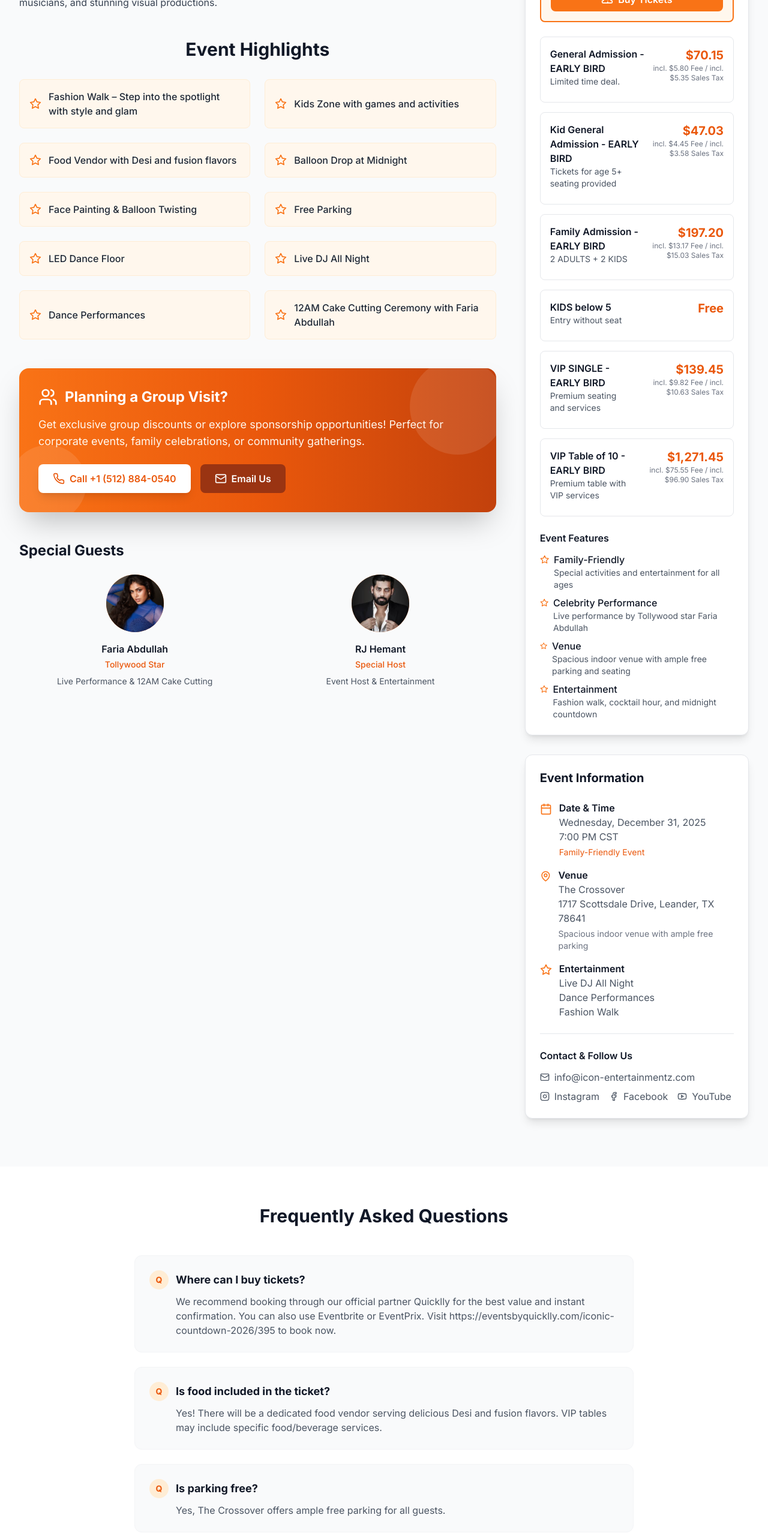
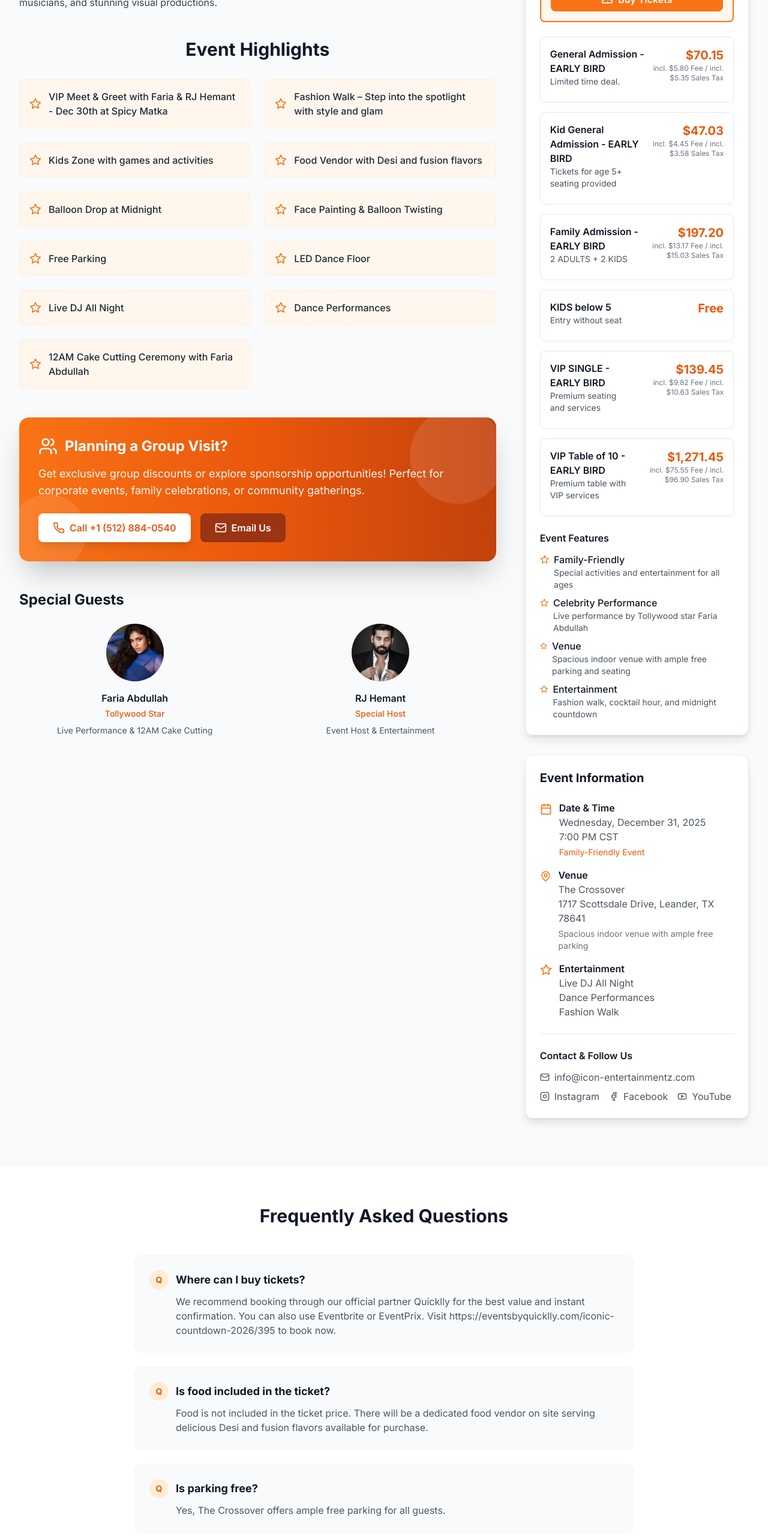
Before and after one commit to iconentertainmentz2025/icon-showtime, a React (Vite) app: page /events in a window 1280 px wide. Shown: the part 1638-4204 px from the top of the page at 60% size. Built offline with nearby package versions, Linux system fonts and the light colour scheme; a web font is replaced by a local one.

Commit message:
Update Events page: food FAQ, VIP Meet & Greet, fix Details button

```diff
--- a/src/pages/Events.jsx
+++ b/src/pages/Events.jsx
@@ -64,6 +64,7 @@ const Events = () => {
     ],
     description: "Ring in the New Year with lights, laughter, and unforgettable memories at ICONIC Countdown 2026, Austin's most electrifying Desi celebration! Join us for a glamorous, family-friendly night hosted by the one and only RJ Hemant, featuring Tollywood star Faria Abdullah — visiting Austin for the very first time!",
     highlights: [
+      "VIP Meet & Greet with Faria & RJ Hemant - Dec 30th at Spicy Matka",
       "Fashion Walk – Step into the spotlight with style and glam",
       "Kids Zone with games and activities",
       "Food Vendor with Desi and fusion flavors",
@@ -119,7 +120,7 @@ const Events = () => {
     },
     {
       question: "Is food included in the ticket?",
-      answer: "Yes! There will be a dedicated food vendor serving delicious Desi and fusion flavors. VIP tables may include specific food/beverage services."
+      answer: "Food is not included in the ticket price. There will be a dedicated food vendor on site serving delicious Desi and fusion flavors available for purchase."
     },
     {
       question: "Is parking free?",
@@ -340,7 +341,7 @@ const Events = () => {
       </section>
 
       {/* Event Details Section */}
-      <section className="py-20 bg-gray-50">
+      <section id="details" className="py-20 bg-gray-50">
         <div className="max-w-7xl mx-auto px-4 sm:px-6 lg:px-8">
           <div className="grid lg:grid-cols-3 gap-12">
 
```
